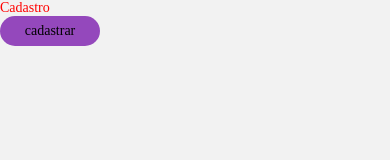
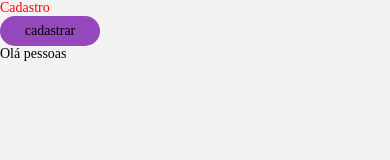
Before and after one commit to appballance/frontend-react-native, a React Native app: screen / in a window 390 px wide. Shown: the top 160 px of the page. Built offline with nearby package versions, Linux system fonts and the light colour scheme.

Commit message:
feat: adding typography in register
Signed-off-by: DESKTOP-IHOGI0G\joao <joaof082@gmail.com>

```diff
--- a/src/pages/Register/index.tsx
+++ b/src/pages/Register/index.tsx
@@ -6,12 +6,13 @@
 const Register = () => {
   return (
     <SafeAreaView style={{ flex: 1 }}>
-      <Typography color="red" fontSize="16px" margin="0">
+      <Typography color="red" fontSize="50px" margin="0">
         Cadastro
       </Typography>
       <Button width="100px" height="30px">
         cadastrar
       </Button>
+      <Typography>Olá pessoas</Typography>
     </SafeAreaView>
   );
 };
```
